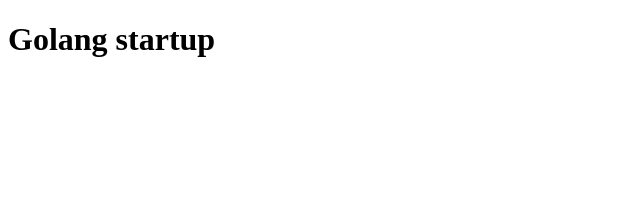
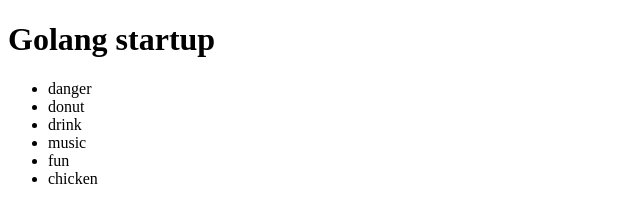
Before and after one commit to MosesOnuh/NewGit, a plain HTML site: page index.html in a window 1280 px wide. Shown: the whole page, without its empty margins (0-640 px from the left). Drawn offline with Linux system fonts and the light colour scheme.

Commit message:
Html un-ordered list

```diff
--- a/index.html
+++ b/index.html
@@ -8,5 +8,13 @@
   </head>
   <body>
     <h1>Golang startup</h1>
+    <ul>
+      <li>danger</li>
+      <li>donut</li>
+      <li>drink</li>
+      <li>music</li>
+      <li>fun</li>
+      <li>chicken</li>
+    </ul>
   </body>
 </html>
```
